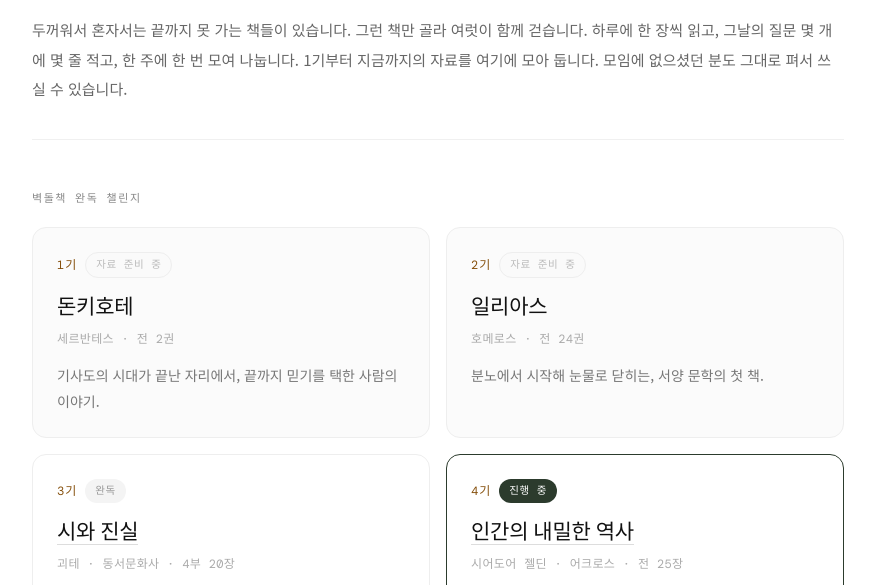
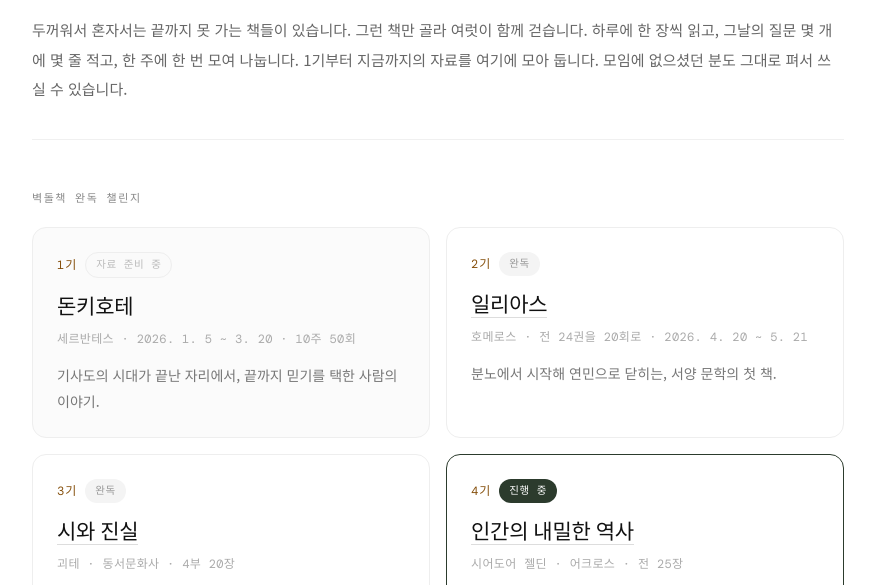
Before and after one commit to outis-books/bookclub, a plain HTML site: page index.html in a window 1280 px wide. Shown: the part 212-797 px from the top of the page, without its empty margins (202-1077 px from the left). Drawn offline with nearby package versions, Linux system fonts and the light colour scheme; a web font is replaced by a local one.

Commit message:
Modify book details and add completed entries
Updated details for the first two books and added a new card for '일리아스' with completion status.

```diff
--- a/index.html
+++ b/index.html
@@ -66,14 +66,14 @@ h1 { font-family: 'Noto Serif KR', serif; font-size: 34px; font-weight: 400; lin
 <div class="card soon">
 <div class="card-top"><span class="no">1기</span><span class="state state-soon">자료 준비 중</span></div>
 <h2>돈키호테</h2>
-<p class="by">세르반테스 · 전 2권</p>
+<p class="by">세르반테스 · 2026. 1. 5 ~ 3. 20 · 10주 50회</p>
 <p class="note">기사도의 시대가 끝난 자리에서, 끝까지 믿기를 택한 사람의 이야기.</p>
 </div>
-<div class="card soon">
-<div class="card-top"><span class="no">2기</span><span class="state state-soon">자료 준비 중</span></div>
-<h2>일리아스</h2>
-<p class="by">호메로스 · 전 24권</p>
-<p class="note">분노에서 시작해 눈물로 닫히는, 서양 문학의 첫 책.</p>
+<div class="card">
+<div class="card-top"><span class="no">2기</span><span class="state state-done">완독</span></div>
+<h2><a href="iliad.html">일리아스</a></h2>
+<p class="by">호메로스 · 전 24권을 20회로 · 2026. 4. 20 ~ 5. 21</p>
+<p class="note">분노에서 시작해 연민으로 닫히는, 서양 문학의 첫 책.</p>
 </div>
 <div class="card">
 <div class="card-top"><span class="no">3기</span><span class="state state-done">완독</span></div>
```
